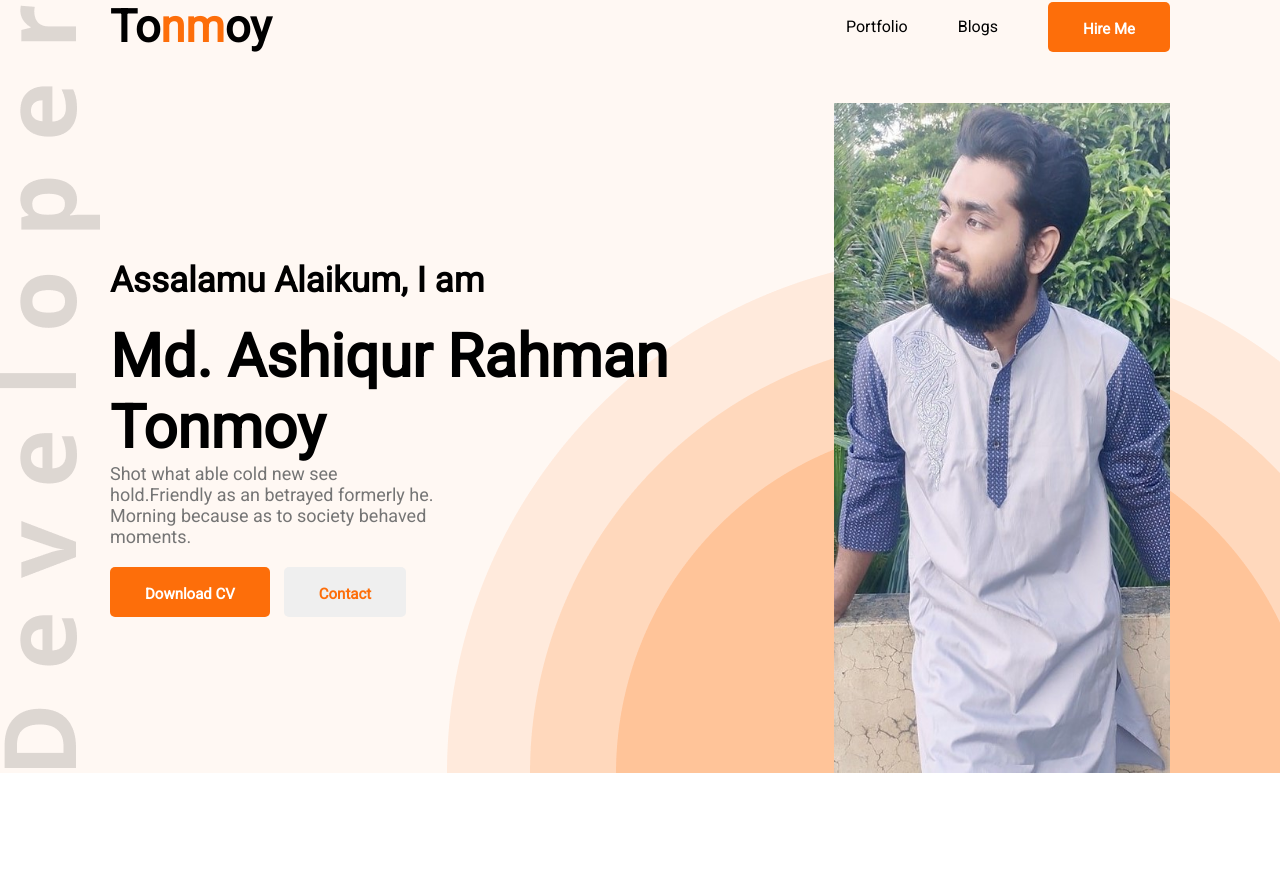
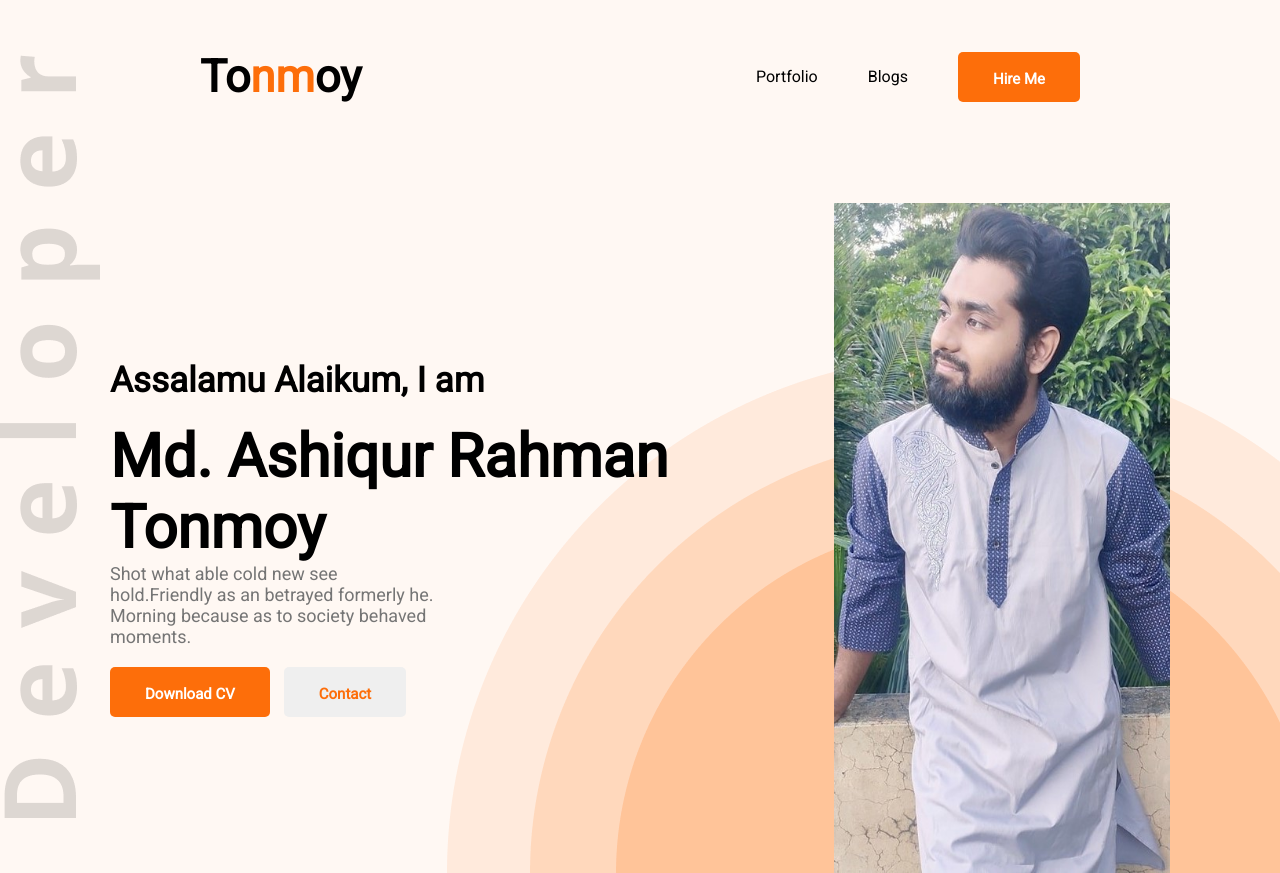
Before and after one commit to T-0-N-M-0-Y/Portfolio-Website, a plain HTML site: page project 1.html in a window 1280 px wide. Shown: the top 873 px of the page. Drawn offline with Linux system fonts and the light colour scheme.

Commit message:
new work

```diff
--- a/Styles/portfolio.css
+++ b/Styles/portfolio.css
@@ -43,7 +43,7 @@
 nav {
     display: flex;
     justify-content: space-between;
-    margin: 0px 110px;
+    padding: 50px 200px;
 }
 
 .nav-title {
```
